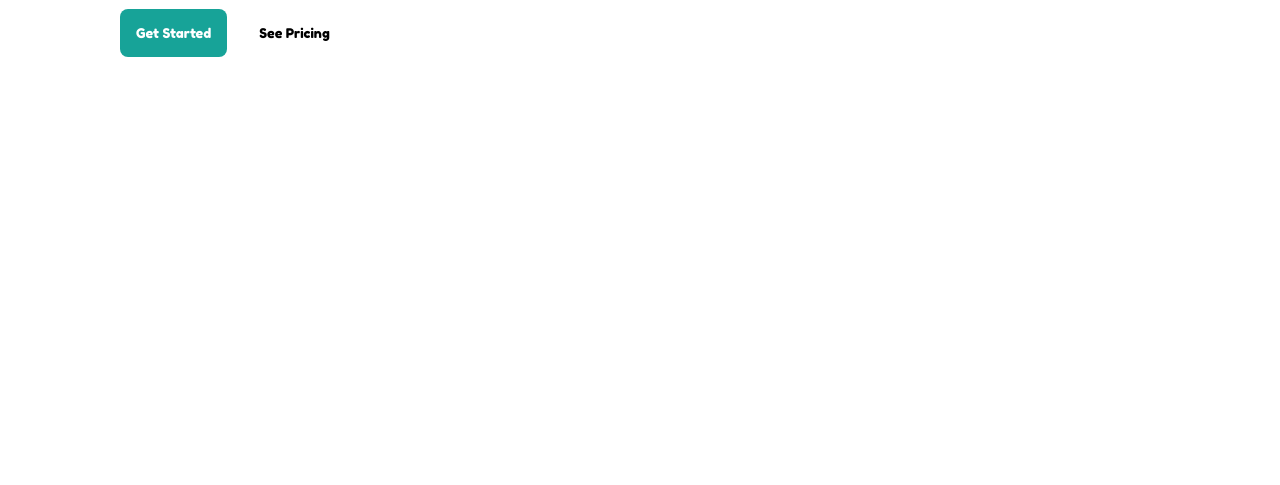
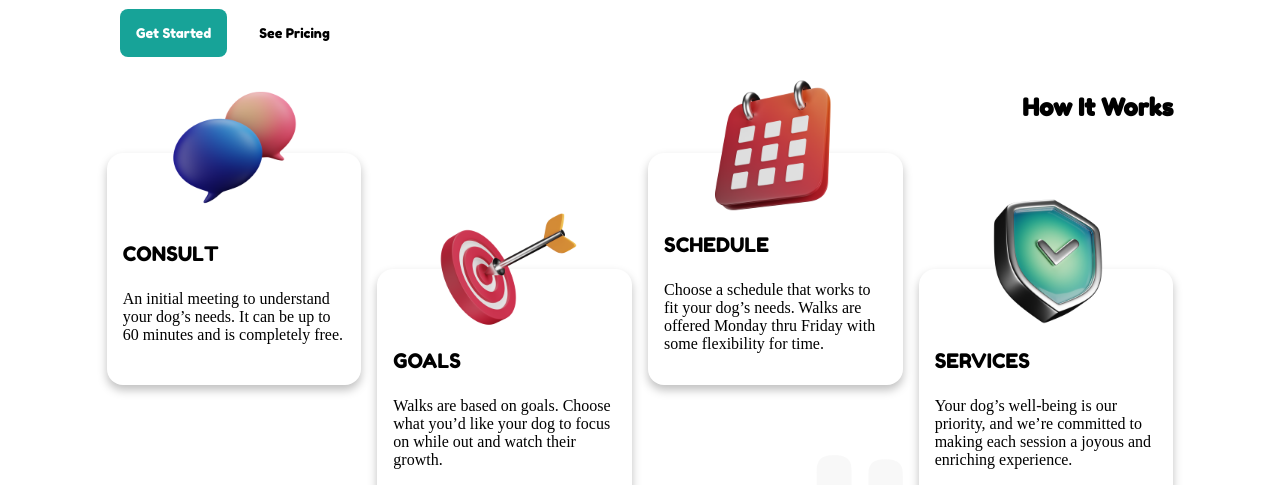
Before and after one commit to KevinW90/doggydays, a SvelteKit app: page / in a window 1280 px wide. Shown: the part 467-952 px from the top of the page. Before the commit the page ends 800 px from the top, so only its background shows below. Built offline with nearby package versions, Linux system fonts and the light colour scheme; a web font is replaced by a local one.

Commit message:
how it works section layout

```diff
--- /dev/null
+++ b/src/lib/components/HowItWorks.svelte
@@ -0,0 +1,272 @@
+<script lang="ts">
+  import iconSpeechBubbles from '../images/icon-speech-bubbles.png';
+  import iconTarget from '../images/icon-target.png';
+  import iconCalendar from '../images/icon-calendar.png';
+  import iconTrust from '../images/icon-trust.png';
+
+  const cards = [
+    {
+      title: 'consult',
+      description: 'An initial meeting to understand your dog’s needs. It can be up to 60 minutes and is completely free.',
+      icon: iconSpeechBubbles
+    },
+    {
+      title: 'goals',
+      description: 'Walks are based on goals. Choose what you’d like your dog to focus on while out and watch their growth.',
+      icon: iconTarget
+    },
+    {
+      title: 'schedule',
+      description: 'Choose a schedule that works to fit your dog’s needs. Walks are offered Monday thru Friday with some flexibility for time.',
+      icon: iconCalendar
+    },
+    {
+      title: 'services',
+      description: 'Your dog’s well-being is our priority, and we’re committed to making each session a joyous and enriching experience.',
+      icon: iconTrust
+    }
+  ]
+</script>
+
+<div class="how-it-works">
+  <div class="shadow-text">
+    How It Works
+  </div>
+  <div class="section-title">
+    <h2>How It Works</h2>
+  </div>
+
+  <div class="cards">
+    <div class="cards-container">
+      {#each cards as card}
+        <div class="card">
+          <div class="card-icon">
+            <picture>
+              <source srcset={card.icon} type="image/png" />
+              <img src={card.icon} alt={card.title} />
+            </picture>
+          </div>
+          <div class="card-title">
+            {card.title}
+          </div>
+          <div class="card-description">
+            <p>{card.description}</p>
+          </div>
+        </div>
+      {/each}
+    </div>
+  </div>
+</div>
+
+<style>
+  .how-it-works {
+    position: relative;
+
+    display: flex;
+    flex-direction: column;
+    align-items: center;
+    gap: 2rem;
+
+    padding-top: 4rem;
+    overflow: hidden;
+  }
+
+  .shadow-text {
+    height: fit-content;
+    position: absolute;
+    top: 0;
+    right: -1.7ch;
+
+    font-family: "Fredoka One";
+    font-size: 4rem;
+    font-weight: 900;
+    white-space: nowrap;
+    color: #f2f2f2;
+    opacity: 0.5;
+
+  }
+
+  .section-title {
+    display: none;
+  }
+
+  .cards {
+    width: 100%;
+
+
+    padding: 1rem;
+  }
+
+  .cards-container {
+    display: flex;
+    flex-direction: column;
+    gap: 6rem;
+  }
+
+  .card {
+    position: relative;
+    padding: 4rem 1rem 1rem;
+
+    display: flex;
+    flex-direction: column;
+    align-items: center;
+    justify-content: center;
+
+    background-color: var(--color-white);
+
+    border-radius: 1rem;
+
+    box-shadow: 0 5px 10px rgba(0, 0, 0, 0.25);
+  }
+
+  picture {
+    display: flex;
+    align-items: center;
+    width: 125px;
+    height: 125px;
+  }
+
+  img {
+    width: 100%;
+    height: 100%;
+  }
+
+  .card-icon {
+    position: absolute;
+    top: calc(-50% + 2rem);
+    left: 50%;
+    transform: translateX(-50%);
+  }
+
+  .card-title {
+    text-transform: uppercase;
+    font-size: 1.25rem;
+    font-family: "Fredoka One";
+  }
+
+  .card-description {
+    text-align: center;
+  }
+
+  @media (min-width: 600px) {
+    .how-it-works {
+      padding-top: 5rem;
+      padding-bottom: 12rem;
+    }
+
+    .cards {
+      padding: 2rem;
+    }
+
+    .cards-container {
+      display: grid;
+      grid-template-columns: repeat(2, 1fr);
+    }
+
+    .card:nth-child(2), .card:nth-child(4) {
+      translate: 0 50%;
+    }
+
+    .section-title {
+      width: 100%;
+      display: grid;
+      grid-template-columns: repeat(12, 1fr);
+      position: absolute;
+      top: 0;
+      left: 0;
+    }
+
+    .section-title h2 {
+      grid-column: 2 / span 10;
+      text-align: right;
+      font-family: "Fredoka One";
+    }
+  }
+
+  @media (min-width: 867px) {
+    .section-title {
+      right: 4rem;
+    }
+
+    .cards {
+      display: grid;
+      grid-template-columns: repeat(12, 1fr);
+      padding: 0;
+    }
+
+    .cards-container {
+      grid-column: 2 / span 10;
+
+    }
+
+    .card {
+      padding: 5rem 1rem 1rem;
+      gap: .5rem;
+      align-items: flex-start;
+      text-align: left;
+    }
+
+
+
+    .card-icon {
+      top: calc(-75px - .5rem);
+    }
+
+    picture {
+      display: flex;
+      align-items: center;
+      width: 150px;
+      height: 150px;
+    }
+
+    .card p {
+      text-align: left;
+    }
+  }
+
+  @media (min-width: 1000px) {
+    .shadow-text {
+      top: unset;
+      bottom: -2.5rem;
+
+      font-size: 10rem;
+    }
+
+    .cards-container {
+      grid-template-columns: repeat(4, 1fr);
+      gap: 1rem;
+    }
+  }
+
+  @media (min-width: 1300px) {
+    .cards-container {
+      gap: 4rem;
+    }
+
+    .shadow-text {
+      top: unset;
+      bottom: -2.5rem;
+
+      font-size: 12rem;
+    }
+  }
+
+  @media (min-width: 1750px) {
+    .section-title h2 {
+      grid-column: 2 / span 9;
+      text-align: right;
+      font-family: "Fredoka One";
+    }
+
+    .cards-container {
+      grid-column: 3 / span 8;
+    }
+
+    .shadow-text {
+      top: unset;
+      bottom: -7rem;
+
+      font-size: 17rem;
+    }
+  }
+</style>
--- a/src/routes/+page.svelte
+++ b/src/routes/+page.svelte
@@ -2,6 +2,7 @@
 	// import some images to test
 
 	import Hero from "$lib/components/Hero.svelte";
+	import HowItWorks from "$lib/components/HowItWorks.svelte";
 
 
 </script>
@@ -13,7 +14,7 @@
 
 <section>
 	<Hero />
-
+	<HowItWorks />
 </section>
 
 <style>
```
